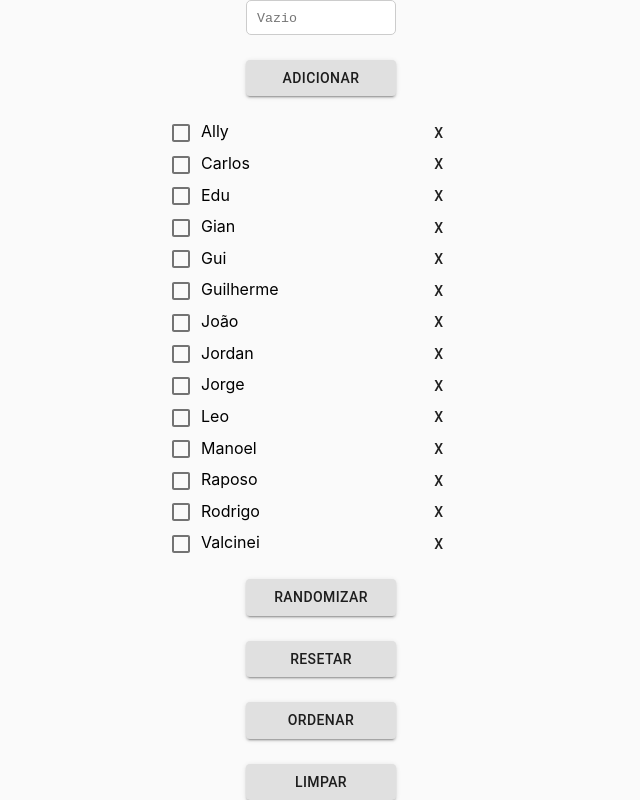
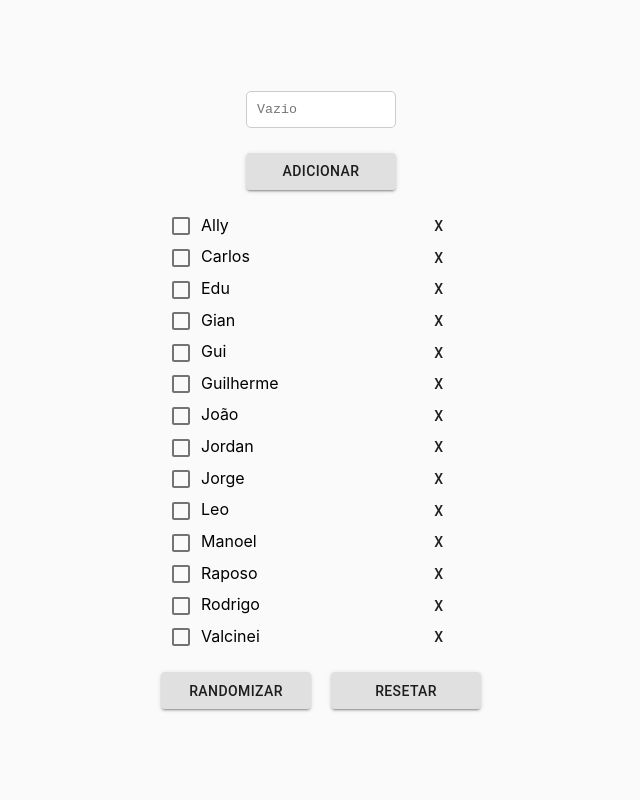
Before and after one commit to Gilvan-Araujo/ScrumRandomizer, a Next.js app: page / in a window 1280 px wide. Shown: the whole page, without its empty margins (319-959 px from the left). Built offline with nearby package versions, Linux system fonts and the light colour scheme.

Commit message:
refactor: remove inferior buttons

```diff
--- a/pages/index.tsx
+++ b/pages/index.tsx
@@ -124,6 +124,7 @@ const Home: NextPage = () => {
           </S.ListContainer>
         )}
 
+        <S.Row>
           <S.CustomButton
             variant="contained"
             onClick={() => {
@@ -144,8 +145,6 @@ const Home: NextPage = () => {
             Randomizar
           </S.CustomButton>
 
-        {randomName}
-
           <S.CustomButton
             variant="contained"
             onClick={() => {
@@ -160,7 +159,11 @@ const Home: NextPage = () => {
           >
             Resetar
           </S.CustomButton>
+        </S.Row>
 
+        {randomName}
+
+        {/* <S.Row>
           <S.CustomButton
             variant="contained"
             onClick={() => {
@@ -174,12 +177,13 @@ const Home: NextPage = () => {
             variant="contained"
             onClick={() => {
               // clear all names
-            setListOfNames([]);
+              // setListOfNames([]);
               setRandomName("");
             }}
           >
             Limpar
           </S.CustomButton>
+        </S.Row> */}
       </S.Container>
     </div>
   );
--- a/styles/style.ts
+++ b/styles/style.ts
@@ -19,6 +19,15 @@ export const CustomTextArea = styled(TextareaAutosize)`
   border: 1px solid #ccc;
   padding: 10px;
   resize: none;
+`;
+
+export const Row = styled.div`
+  display: flex;
+  flex-direction: row;
+  align-items: center;
+  justify-content: center;
+  width: 100vw;
+  gap: 20px;
 `;
 
 export const CustomButton = styled(Button)`
@@ -52,6 +61,7 @@ export const RemoveButton = styled(Button)`
 
 export const ListContainer = styled.div`
   display: flex;
+  columns: 2;
   flex-direction: column;
   align-items: center;
   justify-content: center;
```
Lines whose indentation alone changed are shown as unchanged.
